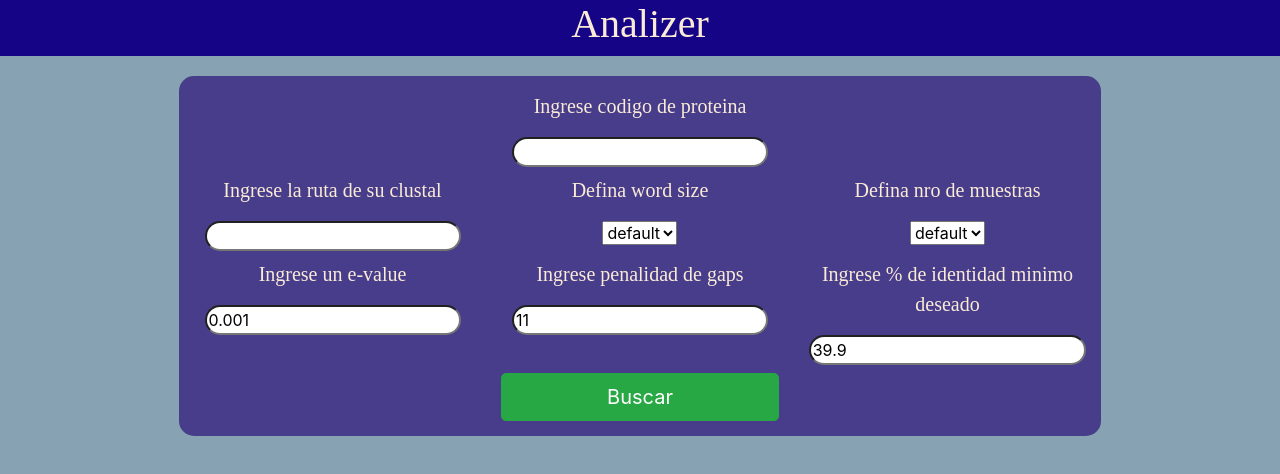
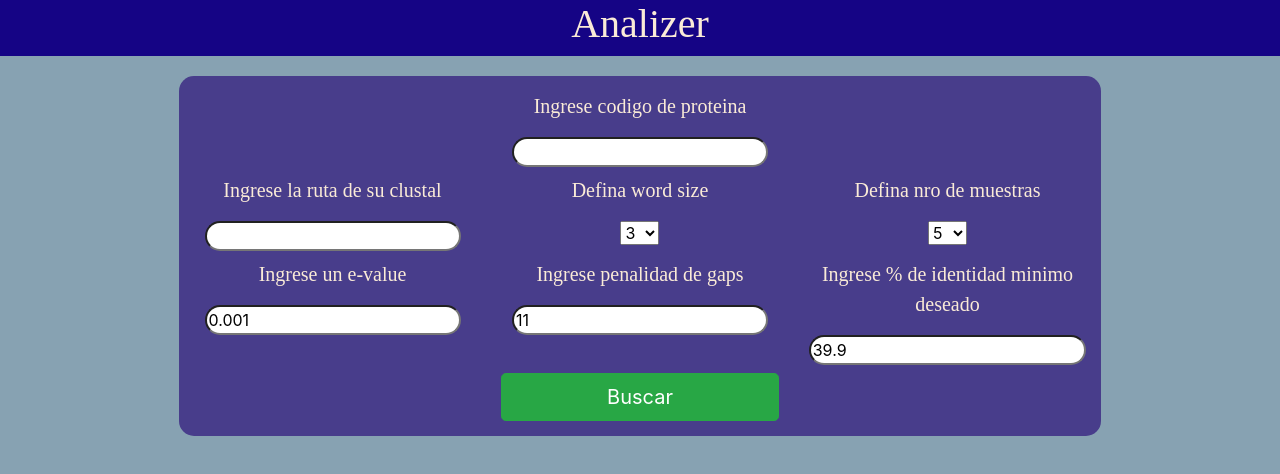
Before and after one commit to MNI1996/BioInformatica, a Vue app in the folder TPFinal/frontend/: page /#/ in a window 1280 px wide. Shown: the top 474 px of the page. Built offline with nearby package versions, Linux system fonts and the light colour scheme; what vuejs-noty would draw is missing.

Commit message:
blast visual done

```diff
--- a/TPFinal/frontend/src/components/ClustalPanel.vue
+++ b/TPFinal/frontend/src/components/ClustalPanel.vue
@@ -16,7 +16,7 @@
       <div class="col col-md-4">
         <p> Defina word size</p>
           <select name="word_size" v-model="word_size">
-            <option selected value="3">default</option>
+            <option selected value="3">3</option>
             <option value="6">6</option>
             <option value="12">12</option>
           </select>
@@ -24,7 +24,7 @@
       <div class="col col-md-4">
         <p>Defina nro de muestras</p>
         <select name="num_align" v-model="num_align">
-          <option selected value="5">default</option>
+          <option selected value="5">5</option>
           <option value="10">10</option>
           <option value="15">15</option>
         </select>
```
